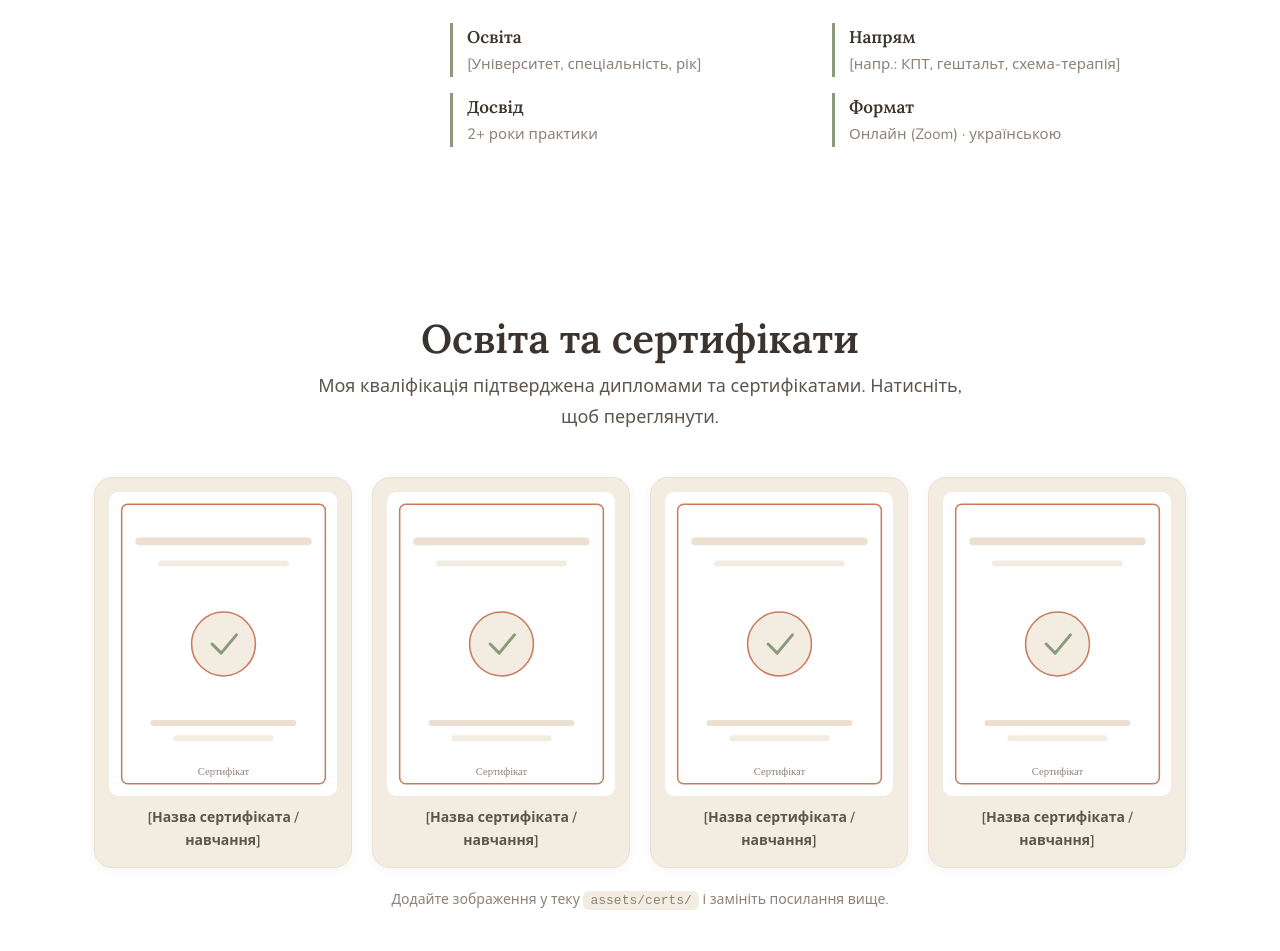
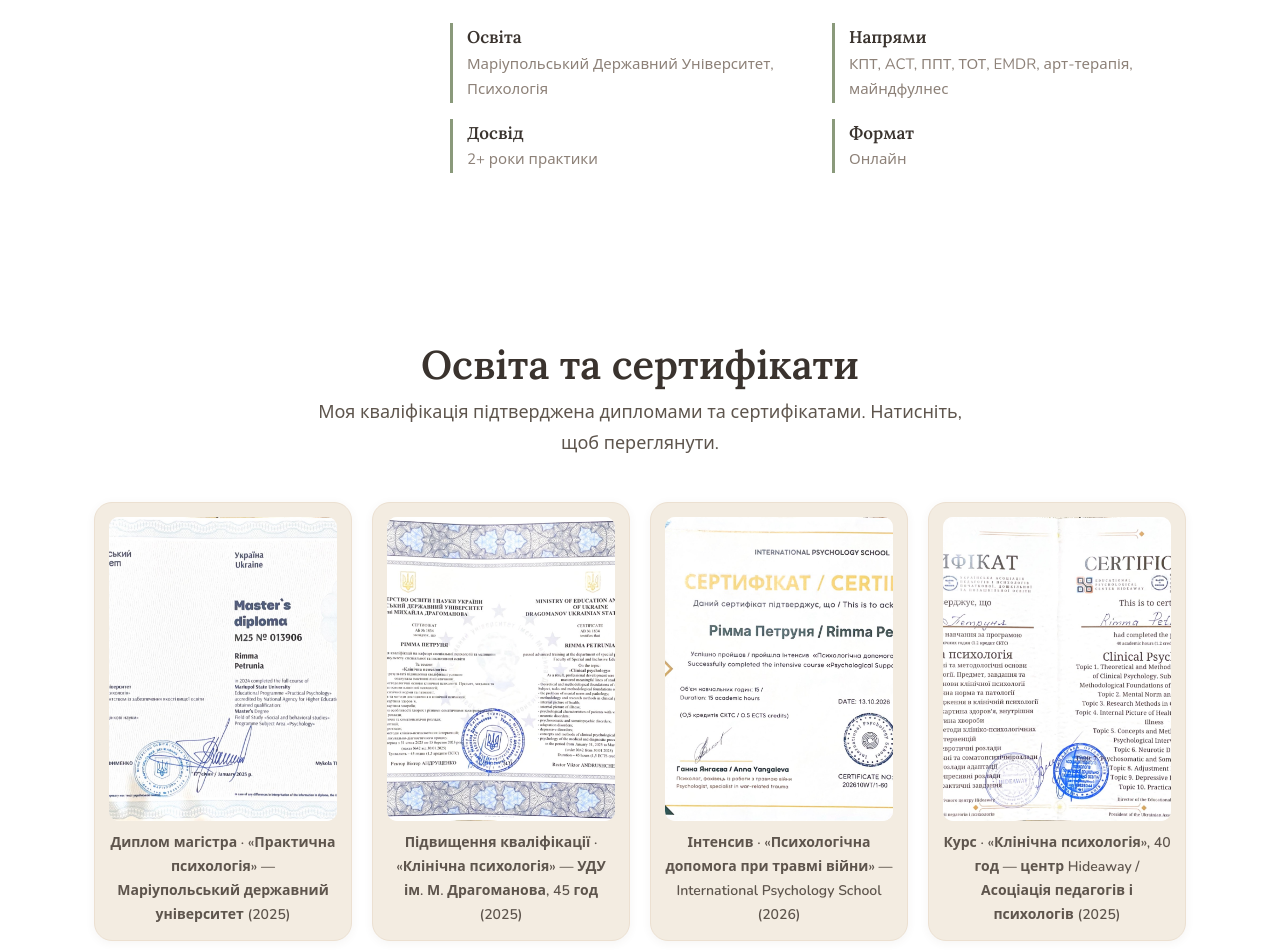
Before and after one commit to bezperson/bezperson.github.io, a plain HTML site: page about.html in a window 1280 px wide. Shown: the part 641-1592 px from the top of the page. Drawn offline with nearby package versions, Linux system fonts and the light colour scheme.

Commit message:
Додати реальні сертифікати (4 шт.) із PDF
Сторінки PDF сконвертовано в оптимізовані JPG (assets/certs/cert-1..4.jpg)
і виведено в галереї «Освіта та сертифікати» на about.html з підписами.

Co-Authored-By: Claude Opus 4.8 <noreply@anthropic.com>

```diff
--- a/about.html
+++ b/about.html
@@ -72,10 +72,10 @@
             особистого темпу, щирість та глибоке прийняття вашого досвіду.
           </p>
           <ul class="facts">
-            <li><strong>Освіта</strong><span>[Університет, спеціальність, рік]</span></li>
-            <li><strong>Напрям</strong><span>[напр.: КПТ, гештальт, схема-терапія]</span></li>
+            <li><strong>Освіта</strong><span>Маріупольський Державний Університет, Психологія</span></li>
+            <li><strong>Напрями</strong><span>КПТ, ACT, ППТ, ТОТ, EMDR, арт-терапія, майндфулнес</span></li>
             <li><strong>Досвід</strong><span>2+ роки практики</span></li>
-            <li><strong>Формат</strong><span>Онлайн (Zoom) · українською</span></li>
+            <li><strong>Формат</strong><span>Онлайн</span></li>
           </ul>
         </div>
       </div>
@@ -90,27 +90,23 @@
           переглянути.
         </p>
         <div class="cert-grid">
-          <!-- Повторіть блок для кожного сертифіката. Покладіть файли в assets/certs/ -->
           <a class="cert-item" href="assets/certs/cert-1.jpg" target="_blank" rel="noopener">
-            <img src="assets/cert-placeholder.svg" alt="Сертифікат 1" loading="lazy" />
-            <span class="cert-caption">[Назва сертифіката / навчання]</span>
+            <img src="assets/certs/cert-1.jpg" alt="Диплом магістра з психології, Маріупольський державний університет" loading="lazy" />
+            <span class="cert-caption">Диплом магістра · «Практична психологія» — Маріупольський державний університет (2025)</span>
           </a>
           <a class="cert-item" href="assets/certs/cert-2.jpg" target="_blank" rel="noopener">
-            <img src="assets/cert-placeholder.svg" alt="Сертифікат 2" loading="lazy" />
-            <span class="cert-caption">[Назва сертифіката / навчання]</span>
+            <img src="assets/certs/cert-2.jpg" alt="Сертифікат з клінічної психології, УДУ ім. Драгоманова" loading="lazy" />
+            <span class="cert-caption">Підвищення кваліфікації · «Клінічна психологія» — УДУ ім. М. Драгоманова, 45 год (2025)</span>
           </a>
           <a class="cert-item" href="assets/certs/cert-3.jpg" target="_blank" rel="noopener">
-            <img src="assets/cert-placeholder.svg" alt="Сертифікат 3" loading="lazy" />
-            <span class="cert-caption">[Назва сертифіката / навчання]</span>
+            <img src="assets/certs/cert-3.jpg" alt="Сертифікат «Психологічна допомога при травмі війни»" loading="lazy" />
+            <span class="cert-caption">Інтенсив · «Психологічна допомога при травмі війни» — International Psychology School (2026)</span>
           </a>
           <a class="cert-item" href="assets/certs/cert-4.jpg" target="_blank" rel="noopener">
-            <img src="assets/cert-placeholder.svg" alt="Сертифікат 4" loading="lazy" />
-            <span class="cert-caption">[Назва сертифіката / навчання]</span>
+            <img src="assets/certs/cert-4.jpg" alt="Сертифікат з клінічної психології, центр Hideaway" loading="lazy" />
+            <span class="cert-caption">Курс · «Клінічна психологія», 40 год — центр Hideaway / Асоціація педагогів і психологів (2025)</span>
           </a>
         </div>
-        <p class="note center">
-          Додайте зображення у теку <code>assets/certs/</code> і замініть посилання вище.
-        </p>
       </div>
     </section>
 
```
Also changed, not shown: index.html (+3 -3 lines), assets/certs/cert-1.jpg (added), assets/certs/cert-2.jpg (added), assets/certs/cert-3.jpg (added), assets/certs/cert-4.jpg (added).
